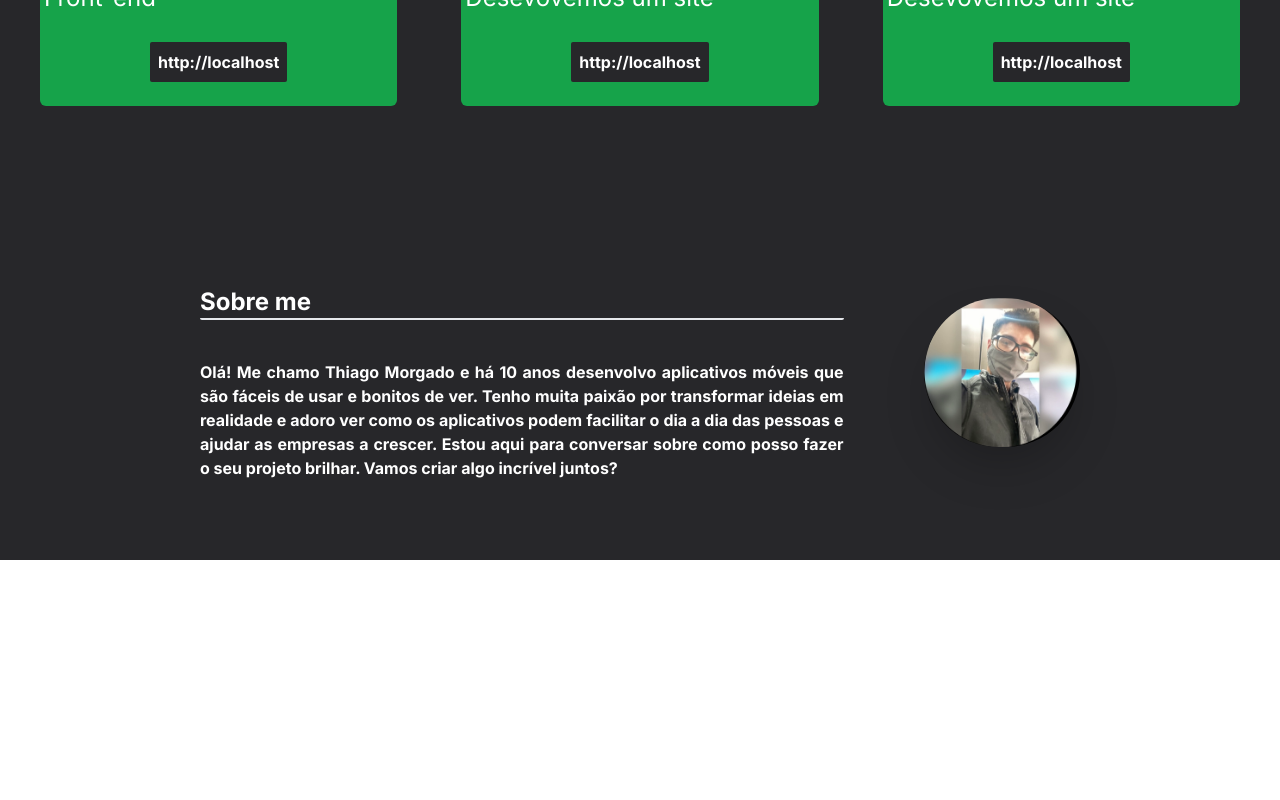
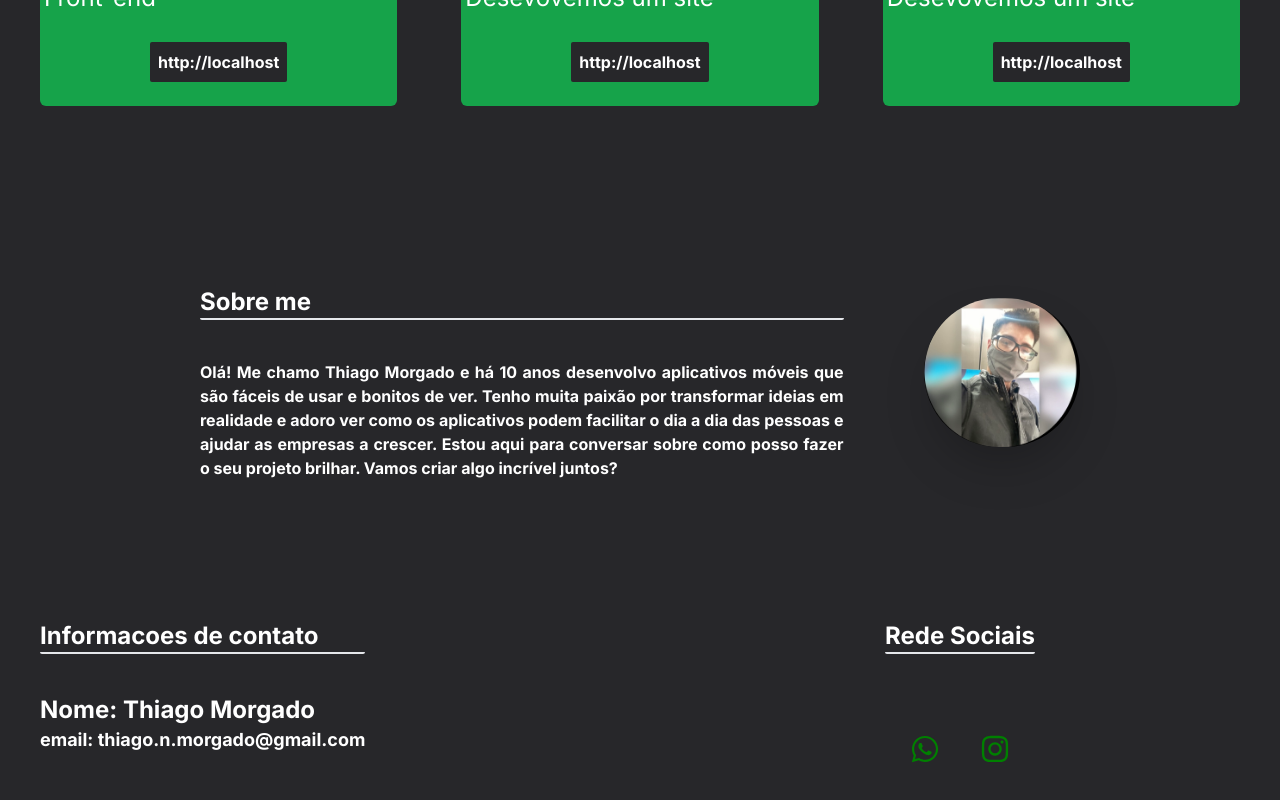
Before and after one commit to THIAGOMORGADO/landingPage_v_1, a Next.js app: page / in a window 1280 px wide. Shown: the part 790-1590 px from the top of the page. Before the commit the page ends 1350 px from the top, so only its background shows below. Built offline with nearby package versions, Linux system fonts and the light colour scheme.

Commit message:
comcluied

```diff
--- a/src/app/page.tsx
+++ b/src/app/page.tsx
@@ -6,6 +6,7 @@ import { useState } from "react";
 import Person from '../../public/person.jpg'
 import Image from "next/image";
 import FrontEndItem from "@/components/FrontEndItem";
+import {ButtonInstagram, ButtonWhatsapp } from "@/components/Button";
 
 
 
@@ -107,7 +108,8 @@ export default function Home() {
       <section id="projeto" className="container mx-auto " >
         <main className="
           w-full
-          p-10 flex
+          p-10
+          flex
           sm:items-center
           sm:justify-center
           place-items-center
@@ -167,6 +169,86 @@ export default function Home() {
 
       </section>
 
+      <section className="container mx-auto bg-green-900-">
+
+        <div className="
+        flex
+        w-full
+        flex-col
+        sm:flex-row
+
+        ">
+
+          <div className="
+          sm:flex-col
+          sm:items-start
+
+          w-[100%]
+          sm:w-[50%]
+          p-10
+          flex
+          flex-col
+          items-center
+          ">
+
+            <div className="">
+
+            <h2 className="
+              font-bold mt-5
+              text-2xl
+              text-white
+              border-b-2
+              rounded-r-sm
+              rounded-l-sm
+              hover:border-green-600
+              transition: ease-in
+              duration-500
+              mb-10
+            ">Informacoes de contato</h2>
+
+              <h1 className="text-2xl text-white font-bold">Nome: Thiago Morgado</h1>
+              <p className="text-lg text-white font-bold ">email: thiago.n.morgado@gmail.com</p>
+
+            </div>
+
+          </div>
+
+          <div className="
+          sm:flex-col
+          sm:items-center
+          sm:w-[50%]
+          sm:justify-center
+
+          w-[100%]
+          flex
+          flex-col
+          items-center
+          p-10
+          ">
+            <h1 className="
+              font-bold mt-5
+              text-2xl
+              text-white
+              border-b-2
+              rounded-r-sm
+              rounded-l-sm
+              hover:border-green-600
+              transition: ease-in
+              duration-500
+              mb-10
+            ">Rede Sociais</h1>
+            <div className="flex gap-10 mt-10">
+            <ButtonWhatsapp size="30" color="green" href='/' />
+            <ButtonInstagram size="30" color="green" href="/" />
+
+            </div>
+
+          </div>
+
+        </div>
+      </section>
+
+
 
 
     </div>
--- /dev/null
+++ b/src/components/Button/index.tsx
@@ -0,0 +1,30 @@
+import React from 'react'
+import { FaWhatsapp, FaInstagram } from "react-icons/fa";
+
+
+type IconProps = {
+  size: string;
+  color: string;
+  href: any
+}
+
+
+function ButtonWhatsapp({size, color, href}:IconProps) {
+  return (
+    <a href={href}>
+     <FaWhatsapp  size={size} color={color} />
+    </a>
+  )
+}
+
+function ButtonInstagram({size, color, href}:IconProps) {
+  return (
+    <a href="">
+     <FaInstagram  size={size} color={color} />
+    </a>
+  )
+}
+
+
+
+export  {ButtonWhatsapp, ButtonInstagram}
```
